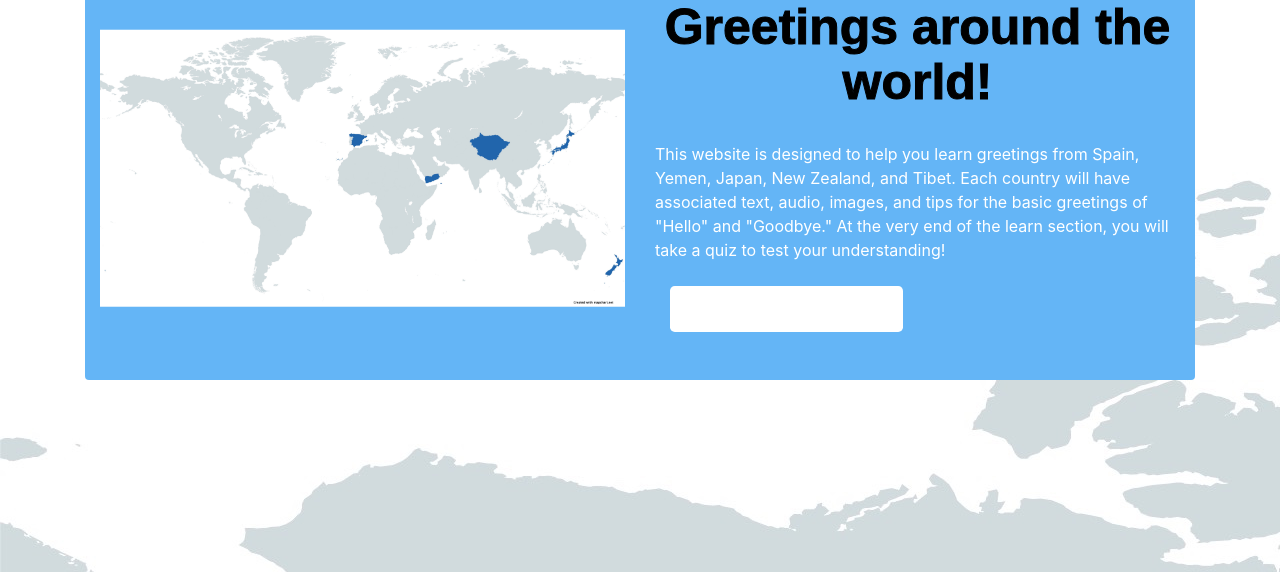
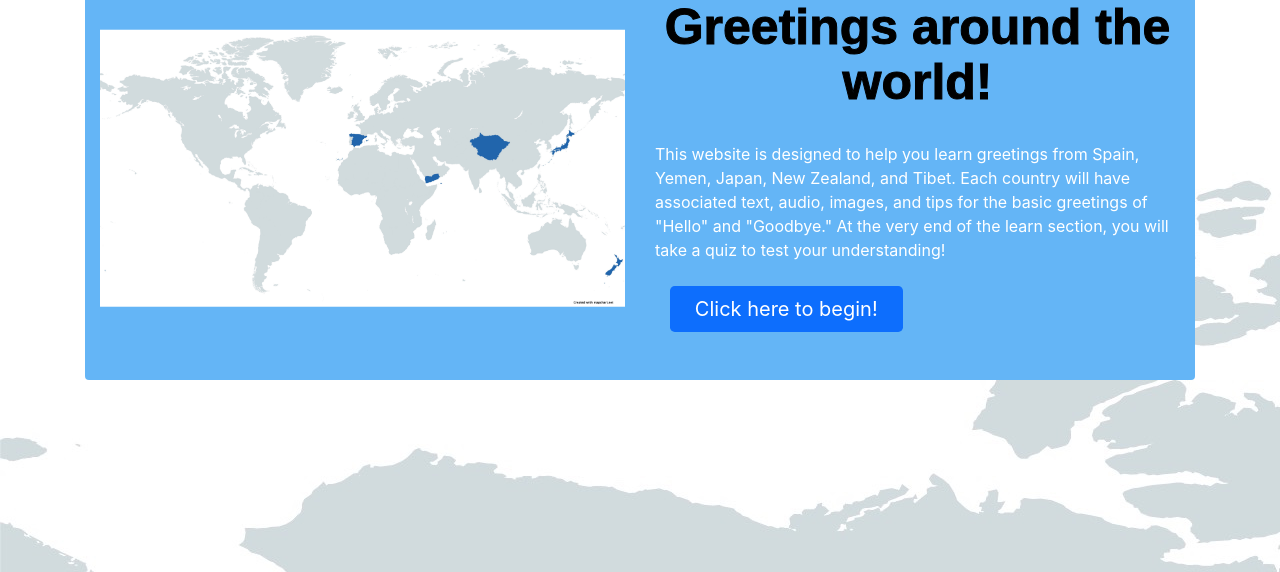
Before and after one commit to nlin0907/greetings, a Flask app: page / in a window 1280 px wide, with the pointer over the restyled element. Shown: the part 100-672 px from the top of the page. Run offline with Flask 2, Linux system fonts and the light colour scheme; some libraries are stand-ins or nearby versions.

Commit message:
btn backgrounds

```diff
--- a/static/main.css
+++ b/static/main.css
@@ -33,6 +33,10 @@ body{
 
 .passcolor{
     color: #40916c;
+}
+
+.btn:hover {
+    background-color: #0d6efd !important;
 }
 
 .media_source{
```
